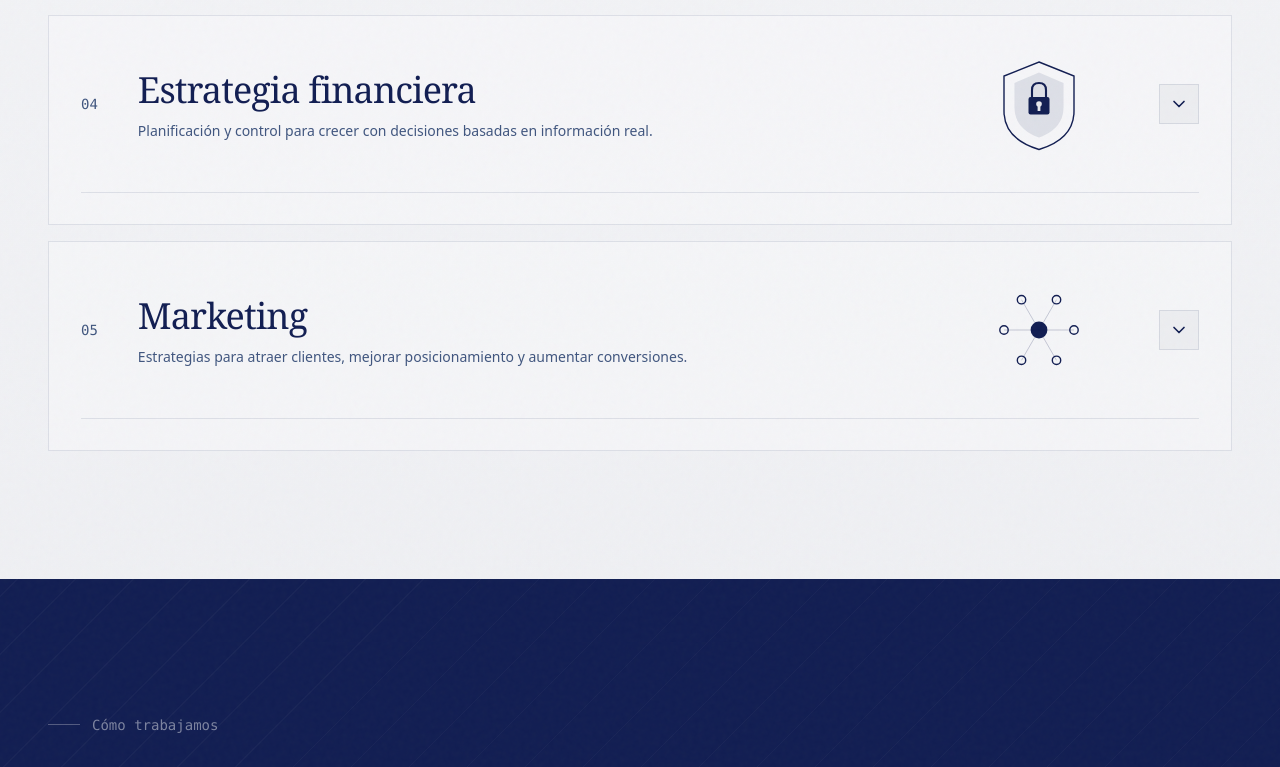
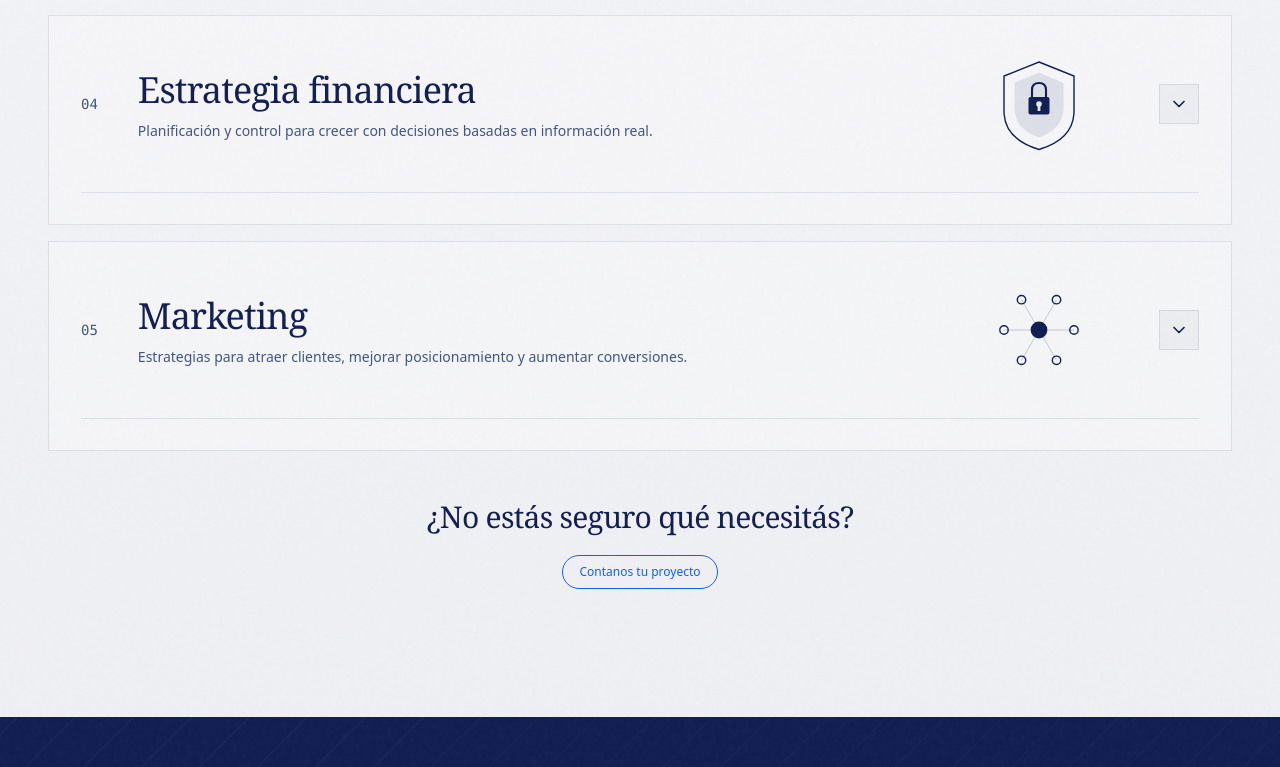
Before and after one commit to Nuriaa05/CodeBalance-Landing-, a Next.js app: page / in a window 1280 px wide. Shown: the part 1918-2685 px from the top of the page. Built offline with nearby package versions, Linux system fonts and the light colour scheme.

Commit message:
feat(servicios): agrega consultas por WhatsApp
Agrega un CTA dentro de cada pilar del acordeón y un cierre general para quienes no saben qué servicio necesitan. Los enlaces usan WhatsApp con mensaje prellenado cuando corresponde.

```diff
--- a/components/landing/features-section.tsx
+++ b/components/landing/features-section.tsx
@@ -4,6 +4,14 @@ import { useEffect, useRef, useState } from "react";
 import { ChevronDown } from "lucide-react";
 
 type VisualType = "deploy" | "ai" | "collab" | "security";
+
+const WHATSAPP_BASE_URL = "https://wa.me/5493625335330";
+const OUTLINE_CTA_CLASS =
+  "inline-flex shrink-0 items-center justify-center rounded-full border border-[#0f60ec] px-4 py-2 text-xs font-medium text-[#0f60ec] transition-colors duration-200 hover:bg-[#0f60ec] hover:text-white";
+
+function whatsappMessageUrl(message: string) {
+  return `${WHATSAPP_BASE_URL}?text=${encodeURIComponent(message)}`;
+}
 
 const servicePillars = [
   {
@@ -411,6 +419,16 @@ function ServicePillarCard({
                 </li>
               ))}
             </ul>
+            <div className="mt-5 flex">
+              <a
+                href={whatsappMessageUrl(`Hola, quiero consultar por ${pillar.title}`)}
+                target="_blank"
+                rel="noreferrer"
+                className={OUTLINE_CTA_CLASS}
+              >
+                Consultar por {pillar.title}
+              </a>
+            </div>
           </div>
         </div>
       </div>
@@ -471,6 +489,20 @@ export function FeaturesSection() {
             />
           ))}
         </div>
+
+        <div className="mt-12 flex flex-col items-center gap-5 text-center">
+          <p className="font-display text-2xl tracking-tight text-foreground sm:text-3xl">
+            ¿No estás seguro qué necesitás?
+          </p>
+          <a
+            href={WHATSAPP_BASE_URL}
+            target="_blank"
+            rel="noreferrer"
+            className={OUTLINE_CTA_CLASS}
+          >
+            Contanos tu proyecto
+          </a>
+        </div>
       </div>
     </section>
   );
```
